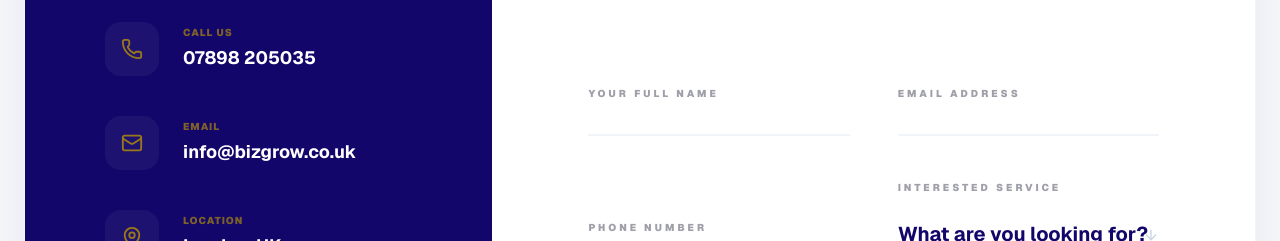
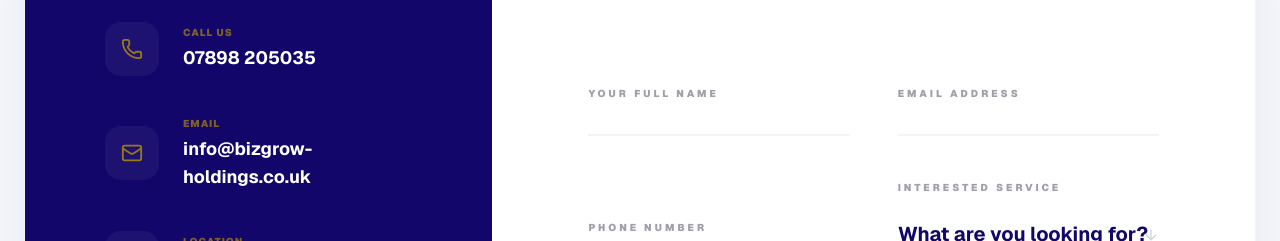
Before and after one commit to bizgrowholdings50-ctrl/Bizgrow-Holdings, a Next.js app: page /contact-us in a window 1280 px wide. Shown: the part 1360-1601 px from the top of the page. Built offline with nearby package versions, Linux system fonts and the light colour scheme.

Commit message:
some fix in contact page

```diff
--- a/app/contact-us/page.jsx
+++ b/app/contact-us/page.jsx
@@ -91,7 +91,7 @@ const ContactPage = () => {
                   {
                     icon: <Mail size={22} />,
                     label: "Email",
-                    val: "info@bizgrow.co.uk",
+                    val: "info@bizgrow-holdings.co.uk",
                   },
                   {
                     icon: <MapPin size={22} />,
```
